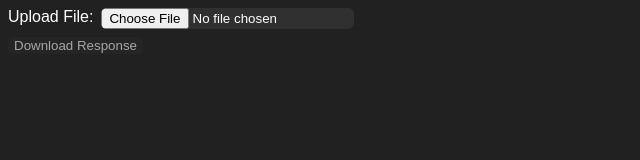
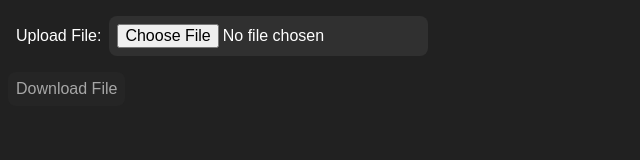
Before and after one commit to Haha64142/Local-Server, a website: page public/index.html in a window 1280 px wide. Shown: the whole page, without its empty margins (0-640 px from the left). Drawn offline with Linux system fonts and the light colour scheme; no server answers.

Commit message:
Update UI
Also output the current ip of the computer on start

```diff
--- a/public/index.html
+++ b/public/index.html
@@ -11,7 +11,7 @@
       <label for="dataInput">Upload File:</label>
       <input type="file" id="dataInput" name="dataInput" required />
     </form>
-    <button id="downloadBtn" disabled>Download Response</button>
+    <button id="downloadBtn" disabled>Download File</button>
 
     <script>
       const form = document.getElementById("dataForm");
--- a/public/styles.css
+++ b/public/styles.css
@@ -7,28 +7,35 @@ body {
   display: flex;
   flex-direction: column;
   gap: 0.5rem;
-  margin: 4px;
+  margin: 0.25rem;
   padding: 0;
 }
 
 form {
+  padding: 0.5rem;
   display: flex;
+  justify-items: center;
+  align-items: center;
   gap: 0.5rem;
 }
 
 input {
+  font-size: 1em;
+  padding: 0.5rem;
   background-color: #303030;
   border: none;
-  border-radius: 6px;
+  border-radius: 0.5rem;
   color: white;
 }
 
 button {
+  font-size: 1em;
   width: fit-content;
+  padding: 0.5rem;
   background-color: #303030;
   color: #fff;
   border: none;
-  border-radius: 5px;
+  border-radius: 0.5rem;
 }
 
 button:hover {
```
Also changed, not shown: server.js (+11 -1 lines).
